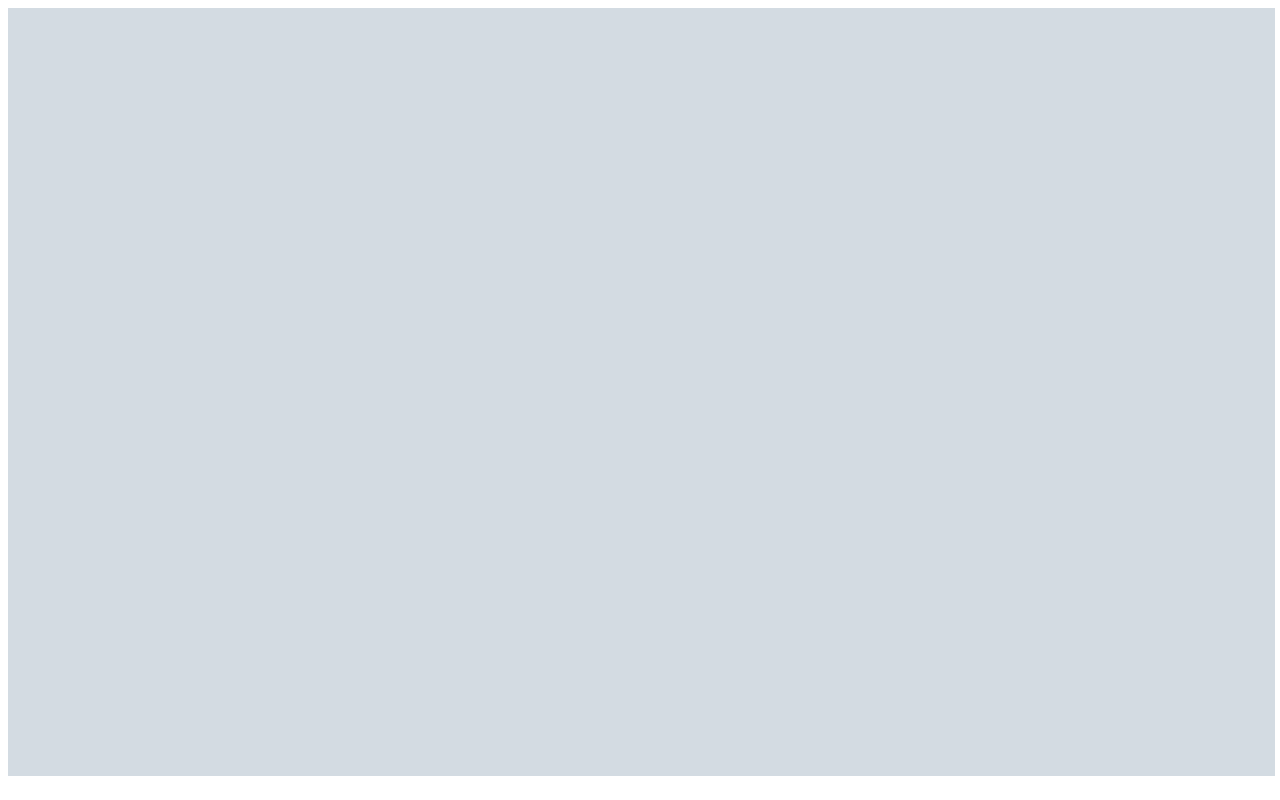
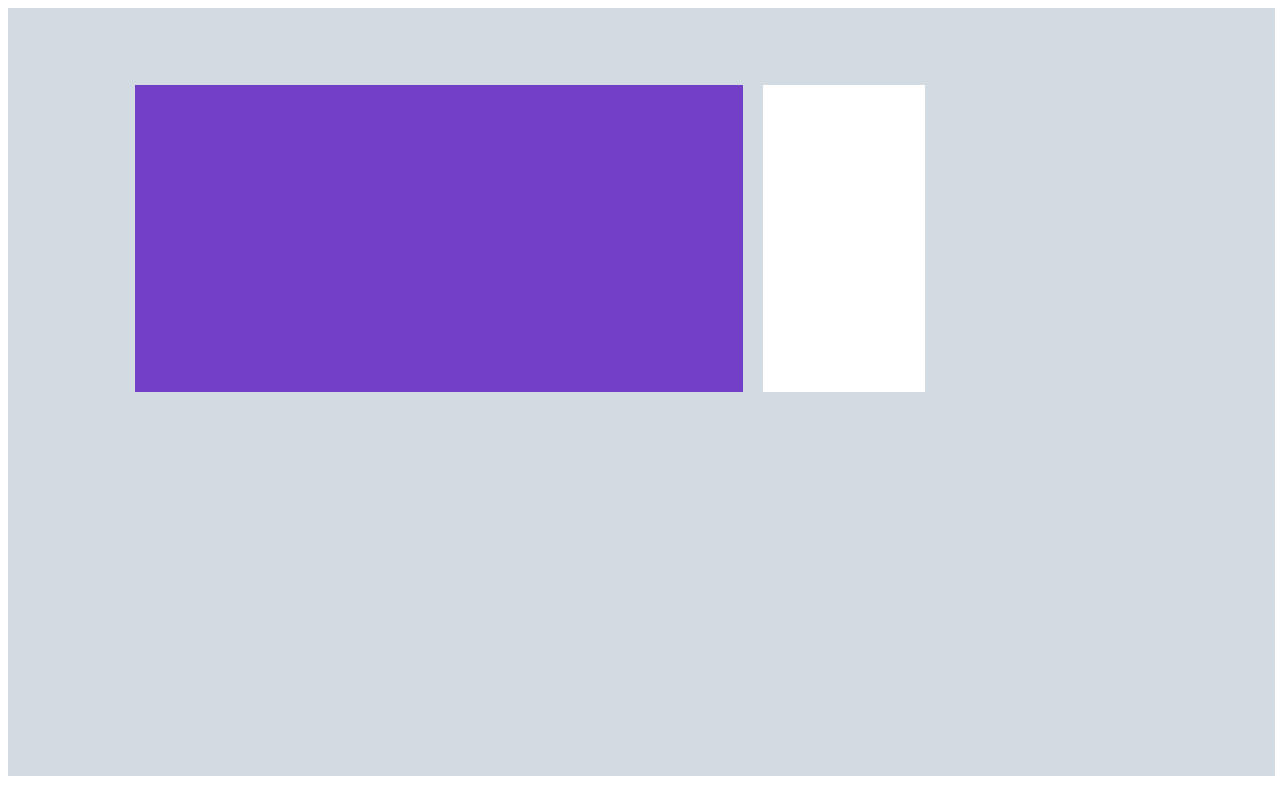
Before and after one commit to Aymen-chakir/projet-grid-sass, a plain HTML site: page index.html in a window 1280 px wide. Drawn offline with Linux system fonts and the light colour scheme.

Commit message:
continue in home

```diff
--- a/index.html
+++ b/index.html
@@ -13,9 +13,8 @@
         <div class="grand-parent">
             <div class="left-parent">
                 <div class="top-left">
-                    <div class="purple-top">
+                    <div class="purple-top"></div>
                      <div class="gray-top"></div>
-                    </div>
                 </div>
                 <div class="bottom-left">
                     <div class="whit-bottom"></div>
--- a/src/sass/_allModules.scss
+++ b/src/sass/_allModules.scss
@@ -1,2 +1,3 @@
+@import './modul/left-parent.scss';
 @import './modul/container.scss';
-@import './modul/grand-parent.scss'
+@import './modul/grand-parent.scss';
--- a/src/sass/modul/container.scss
+++ b/src/sass/modul/container.scss
@@ -2,4 +2,7 @@
     width: 99vw;
     height: 96vh;
     background-color: rgb(211, 219, 226);
+    display: flex;
+    justify-content: center;
+    align-items: center;
 }
--- a/src/sass/modul/grand-parent.scss
+++ b/src/sass/modul/grand-parent.scss
@@ -0,0 +1,7 @@
+.grand-parent{
+    width: 80%;
+    height: 80%;
+    display: grid;
+    grid-template-columns: 80% 1fr;
+
+}
--- /dev/null
+++ b/src/sass/modul/left-parent.scss
@@ -0,0 +1,16 @@
+.left-parent{
+    display: grid;
+    grid-template-rows:1fr 1fr ;
+    .top-left{
+        display: grid;
+        grid-template-columns: 75% 20%;
+        gap: 20px;
+        .gray-top{
+            background-color: white;
+        }
+        .purple-top{
+            background-color:#733FC8;
+        }
+    }
+
+}
```
Also changed, not shown: public/css/app.css, src/sass/app.css, src/sass/modul/container.css, src/sass/modul/grand-parent.css, src/sass/modul/left-parent.css (added), 5 other files.
